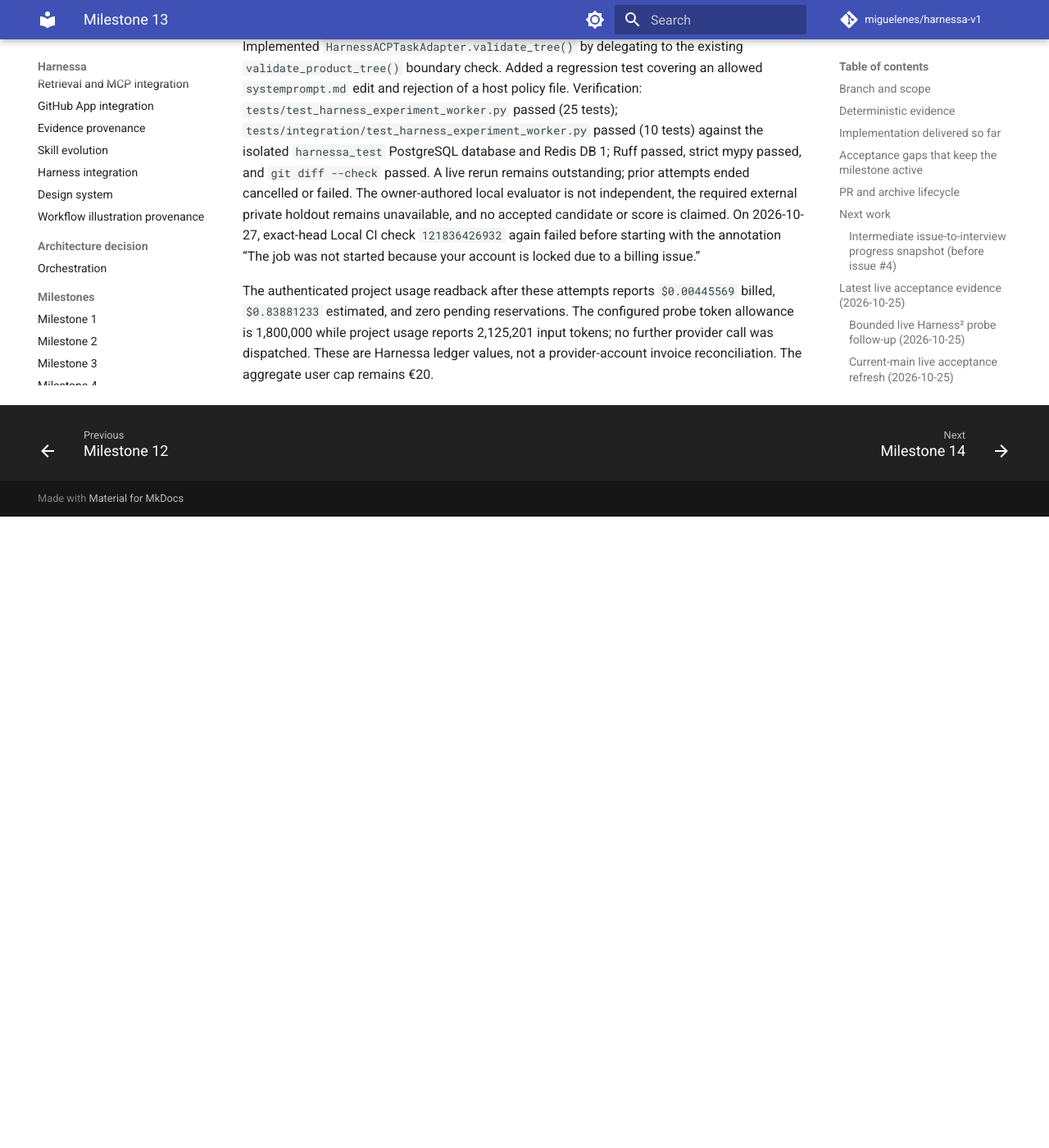
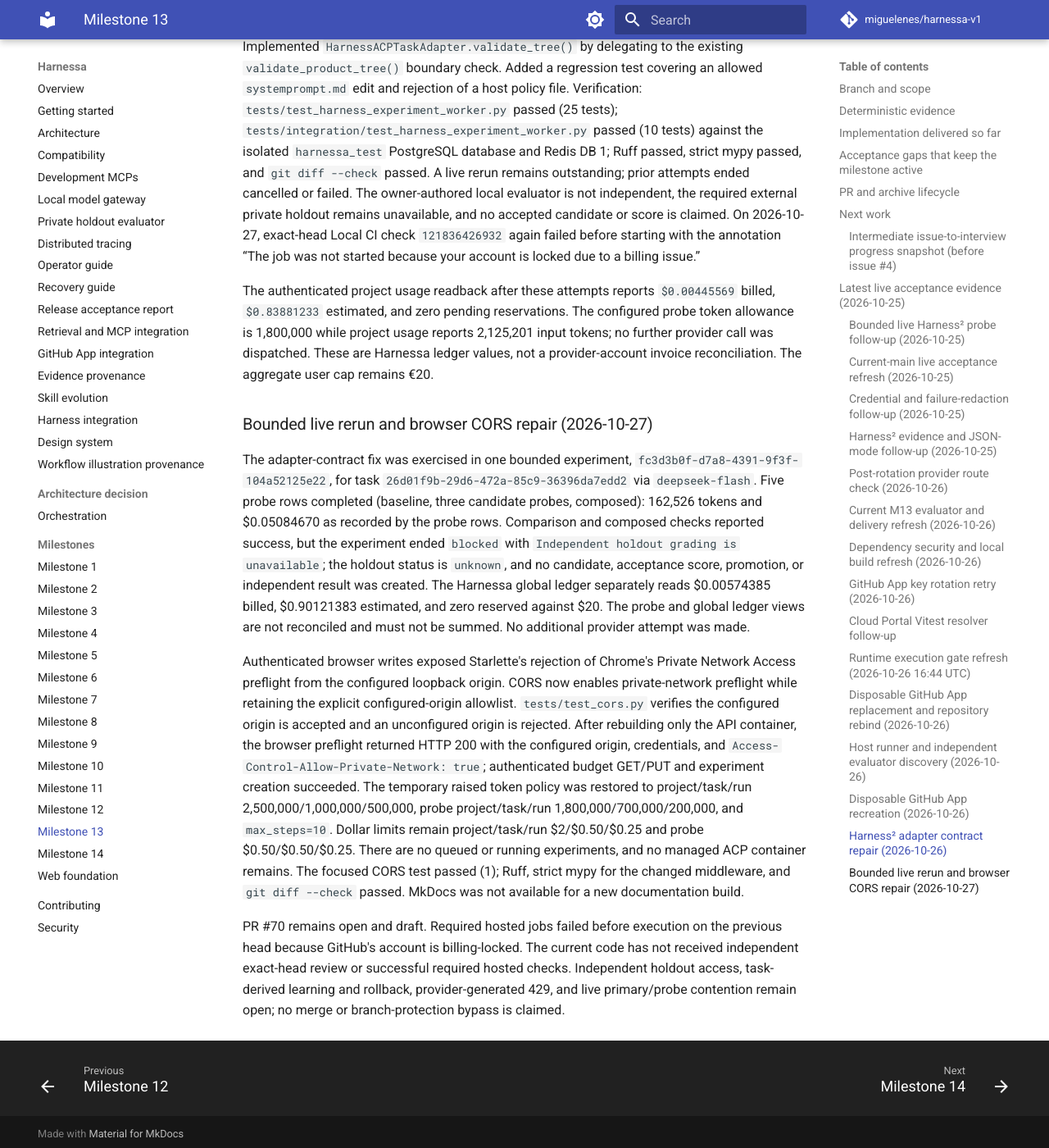
Before and after one commit to miguelenes/harnessa-v1, an MkDocs documentation site: the page built from docs/milestones/13.md, in a window 1280 px wide and 1400 px high, scrolled down 22894 px. Shown: the whole window at 82% size. Built offline with MkDocs 1.6.1 and Material for MkDocs 9.7.7, drawn with Linux system fonts in a browser that asks for light colours; comment, search, counter and statistics services are not loaded; before the commit the page ends 23524 px from its top, so only the background shows below that.

Commit message:
fix(api): allow configured browser private-network preflight

```diff
--- a/docs/acceptance-report.md
+++ b/docs/acceptance-report.md
@@ -1,6 +1,6 @@
 # M13 release acceptance report
 
-**Status:** M13 remains active. Deterministic offline acceptance and live scenarios pass, including a real isolated-agent issue-to-PR merge, archive/cleanup, duplicate webhook idempotency, browser accessibility checks, synthetic fresh-instance restore, worker crash/restart recovery, and automatic stream reconnect after an API restart. Offline fault-injection tests cover 429 fallback, primary/probe capacity, and promotion/rollback; they do not establish provider-generated rate limiting or live contention. A real task-derived learning candidate/rollback and independent holdout result remain open. The 2026-10-26 bounded live Harness² experiments failed before producing an accepted candidate or promotion. The final DeepSeek-route attempt exposed a missing `HarnessACPTaskAdapter.validate_tree` contract method, now fixed with a focused regression test; live rerun and complete usage accounting are still outstanding. No unavailable benchmark or external integration is represented as a score or a pass.
+**Status:** M13 remains active. Deterministic offline acceptance and live scenarios pass, including a real isolated-agent issue-to-PR merge, archive/cleanup, duplicate webhook idempotency, browser accessibility checks, synthetic fresh-instance restore, worker crash/restart recovery, and automatic stream reconnect after an API restart. Offline fault-injection acceptance covers 429 fallback, primary/probe capacity, and promotion/rollback; it does not establish provider-generated rate limiting or live contention. The 2026-10-27 bounded Harness² rerun completed baseline, candidate, and composed probes, but the experiment ended blocked because independent holdout grading was unavailable; it created no accepted learning candidate or promotion. Its five probe rows record 162,526 tokens and $0.05084670, while the global Harnessa ledger separately reads $0.00574385 billed, $0.90121383 estimated, and $0 reserved; these accounting views are not reconciled and must not be summed. The run is not an independent evaluation result. No unavailable benchmark or external integration is represented as a score or a pass.
 
 ## Deterministic, offline evidence
 
@@ -457,3 +457,11 @@
 current App inventory. No agent worker or model/evaluator request ran. This
 does not close the independent holdout or M13 execution gates. No provider or
 evaluator spend occurred during this recovery.
+
+### Bounded Harness² rerun and local browser-write repair (2026-10-27)
+
+The repaired adapter ran one queued experiment, `fc3d3b0f-d7a8-4391-9f3f-104a52125e22`, for task `26d01f9b-29d6-472a-85c9-36396da7edd2` using the `deepseek-flash` route and the owner-authored local evaluator. The worker recorded five successful probe phases: one baseline, three candidate probes, and one composed probe. The comparison fields report success, but `holdout_evaluation.status` is `unknown` and the experiment is `blocked` with `Independent holdout grading is unavailable`; no learning candidate, acceptance score, promotion, or independent result was created. The probe rows record 162,526 tokens and $0.05084670. A separate global budget readback reports $0.00574385 billed, $0.90121383 estimated, and zero reserved against $20. Those accounting views disagree and are not reconciled; the aggregate €20 ceiling remains in force, and no more provider attempts were made.
+
+The live browser's authenticated writes initially failed because Starlette rejected Chrome's Private Network Access preflight from the configured loopback origin. The API CORS middleware now enables private-network preflight while retaining the explicit configured-origin allowlist, with a regression test that allows the configured origin and rejects an unconfigured origin. After rebuilding only the API container, the preflight returned HTTP 200 with the configured `Access-Control-Allow-Origin`, credentials, and `Access-Control-Allow-Private-Network: true`. Authenticated budget GET/PUT and experiment creation then succeeded through the browser session. The temporary raised token policy was restored to project/task/run limits 2,500,000/1,000,000/500,000, probe limits 1,800,000/700,000/200,000, and `max_steps=10`; dollar caps remain $2/$0.50/$0.25 and probe $0.50/$0.50/$0.25. The database now has zero queued/running experiments, and no managed ACP container remains. `tests/test_cors.py` passed (1 test); Ruff, strict mypy for the middleware module, and `git diff --check` passed. A new documentation build was not run because MkDocs is unavailable in this checkout.
+
+PR #70 remains open and draft. The latest hosted-check evidence is from the prior head and shows required jobs failing before execution due GitHub's account billing lock. This work has not been independently reviewed at its new exact head, and required hosted checks, independent holdout access, task-derived learning with rollback, provider-generated 429, and live primary/probe contention remain open. No protection bypass or merge is claimed.
--- a/docs/milestones/13.md
+++ b/docs/milestones/13.md
@@ -338,3 +338,41 @@
 Implemented `HarnessACPTaskAdapter.validate_tree()` by delegating to the existing `validate_product_tree()` boundary check. Added a regression test covering an allowed `systemprompt.md` edit and rejection of a host policy file. Verification: `tests/test_harness_experiment_worker.py` passed (25 tests); `tests/integration/test_harness_experiment_worker.py` passed (10 tests) against the isolated `harnessa_test` PostgreSQL database and Redis DB 1; Ruff passed, strict mypy passed, and `git diff --check` passed. A live rerun remains outstanding; prior attempts ended cancelled or failed. The owner-authored local evaluator is not independent, the required external private holdout remains unavailable, and no accepted candidate or score is claimed. On 2026-10-27, exact-head Local CI check `121836426932` again failed before starting with the annotation “The job was not started because your account is locked due to a billing issue.”
 
 The authenticated project usage readback after these attempts reports `$0.00445569` billed, `$0.83881233` estimated, and zero pending reservations. The configured probe token allowance is 1,800,000 while project usage reports 2,125,201 input tokens; no further provider call was dispatched. These are Harnessa ledger values, not a provider-account invoice reconciliation. The aggregate user cap remains €20.
+
+### Bounded live rerun and browser CORS repair (2026-10-27)
+
+The adapter-contract fix was exercised in one bounded experiment,
+`fc3d3b0f-d7a8-4391-9f3f-104a52125e22`, for task
+`26d01f9b-29d6-472a-85c9-36396da7edd2` via `deepseek-flash`. Five probe rows
+completed (baseline, three candidate probes, composed): 162,526 tokens and
+$0.05084670 as recorded by the probe rows. Comparison and composed checks
+reported success, but the experiment ended `blocked` with
+`Independent holdout grading is unavailable`; the holdout status is `unknown`,
+and no candidate, acceptance score, promotion, or independent result was
+created. The Harnessa global ledger separately reads $0.00574385 billed,
+$0.90121383 estimated, and zero reserved against $20. The probe and global
+ledger views are not reconciled and must not be summed. No additional provider
+attempt was made.
+
+Authenticated browser writes exposed Starlette's rejection of Chrome's Private
+Network Access preflight from the configured loopback origin. CORS now enables
+private-network preflight while retaining the explicit configured-origin
+allowlist. `tests/test_cors.py` verifies the configured origin is accepted and
+an unconfigured origin is rejected. After rebuilding only the API container,
+the browser preflight returned HTTP 200 with the configured origin,
+credentials, and `Access-Control-Allow-Private-Network: true`; authenticated
+budget GET/PUT and experiment creation succeeded. The temporary raised token
+policy was restored to project/task/run 2,500,000/1,000,000/500,000,
+probe project/task/run 1,800,000/700,000/200,000, and `max_steps=10`. Dollar
+limits remain project/task/run $2/$0.50/$0.25 and probe $0.50/$0.50/$0.25.
+There are no queued or running experiments, and no managed ACP container
+remains. The focused CORS test passed (1); Ruff, strict mypy for the changed
+middleware, and `git diff --check` passed. MkDocs was not available for a new
+documentation build.
+
+PR #70 remains open and draft. Required hosted jobs failed before execution on
+the previous head because GitHub's account is billing-locked. The current code
+has not received independent exact-head review or successful required hosted
+checks. Independent holdout access, task-derived learning and rollback,
+provider-generated 429, and live primary/probe contention remain open; no
+merge or branch-protection bypass is claimed.
```
Also changed, not shown: 2 other files.
